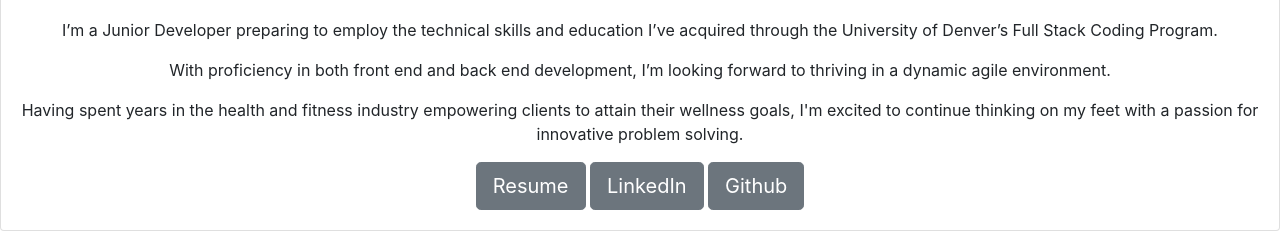
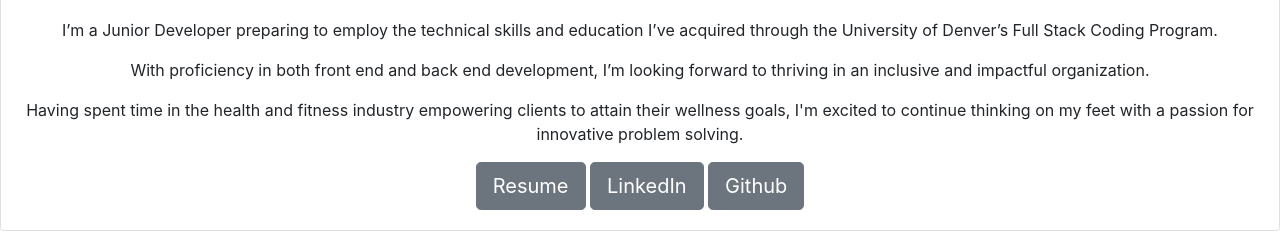
Before and after one commit to smtmarie/ResponsivePortfolio, a plain HTML site: page index.html in a window 1280 px wide. Shown: the part 1427-1674 px from the top of the page. Drawn offline with nearby package versions, Linux system fonts and the light colour scheme.

Commit message:
edits and updates

```diff
--- a/index.html
+++ b/index.html
@@ -5,7 +5,7 @@
     <meta charset="UTF-8">
     <meta name="viewport" content="width=device-width, initial-scale=1.0">
 
-    <!-- <script src="https://kit.fontawesome.com/953928924f.js" crossorigin="anonymous"></script> -->
+    <script src="https://kit.fontawesome.com/953928924f.js" crossorigin="anonymous"></script>
 
     <link rel="stylesheet" href="https://stackpath.bootstrapcdn.com/bootstrap/4.4.1/css/bootstrap.min.css"
         integrity="sha384-Vkoo8x4CGsO3+Hhxv8T/Q5PaXtkKtu6ug5TOeNV6gBiFeWPGFN9MuhOf23Q9Ifjh" crossorigin="anonymous">
@@ -55,9 +55,9 @@
         <div class="card-body">
             <p class="card-text">I’m a Junior Developer preparing to employ the technical skills and education I’ve acquired through the University of Denver’s Full Stack Coding Program.</p>
 
-            <p class="card-text">With proficiency in both front end and back end development, I’m looking forward to thriving in a dynamic agile environment.</p>
+            <p class="card-text">With proficiency in both front end and back end development, I’m looking forward to thriving in an inclusive and impactful organization.</p>
 
-            <p class="card-text">Having spent years in the health and fitness industry empowering clients to attain their wellness goals, I'm excited to continue thinking on my feet with a passion for innovative problem solving.</p>
+            <p class="card-text">Having spent time in the health and fitness industry empowering clients to attain their wellness goals, I'm excited to continue thinking on my feet with a passion for innovative problem solving.</p>
 
 
             <a class="btn btn-secondary btn-lg" href="/Users/Sonia/Desktop/bootcamphw/ResponsivePortfolio/Resume.pdf" role="button">Resume</a>
```
Also changed, not shown: contact.html (+1 -1 lines), portfolio.html (+1 -1 lines), 2 other files.
